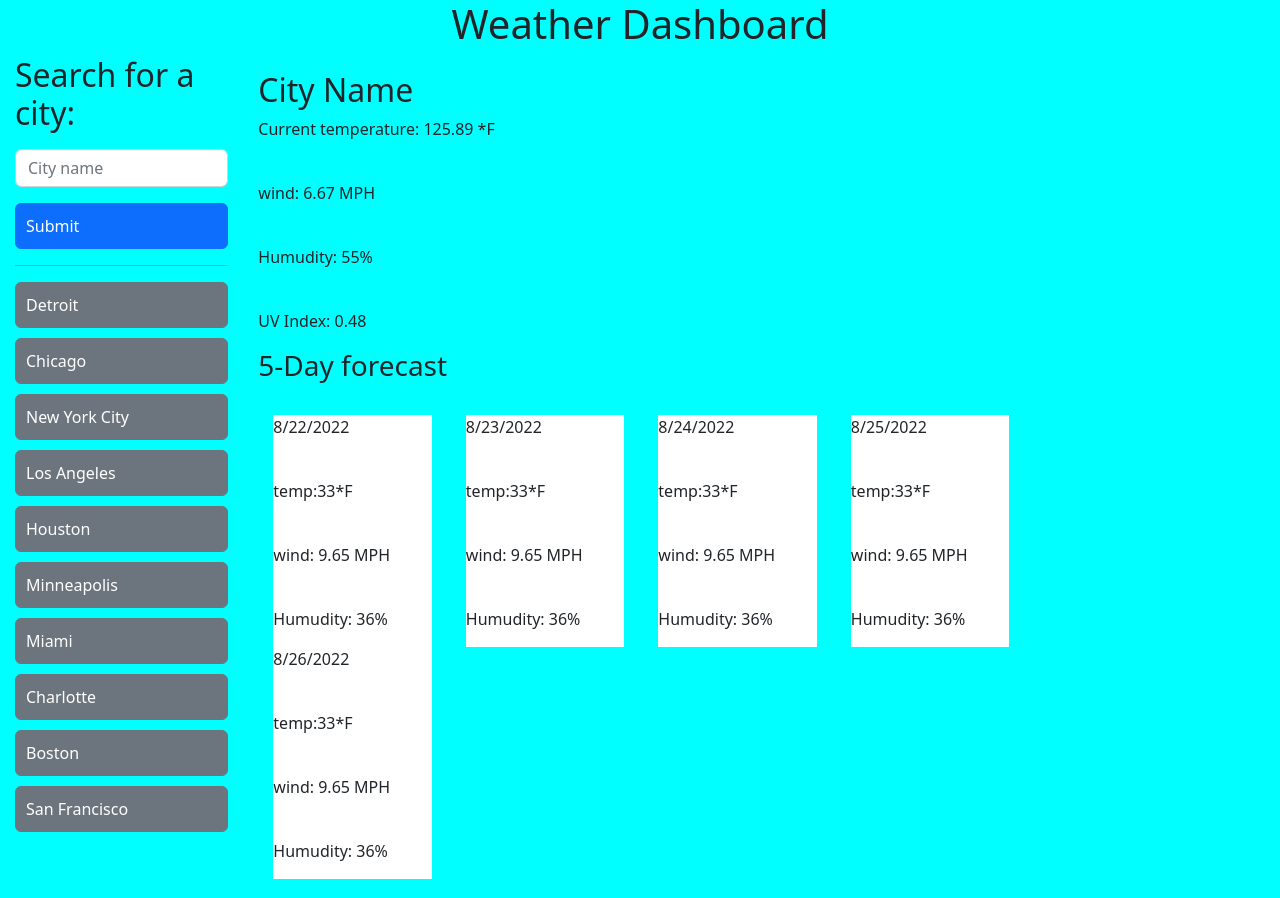
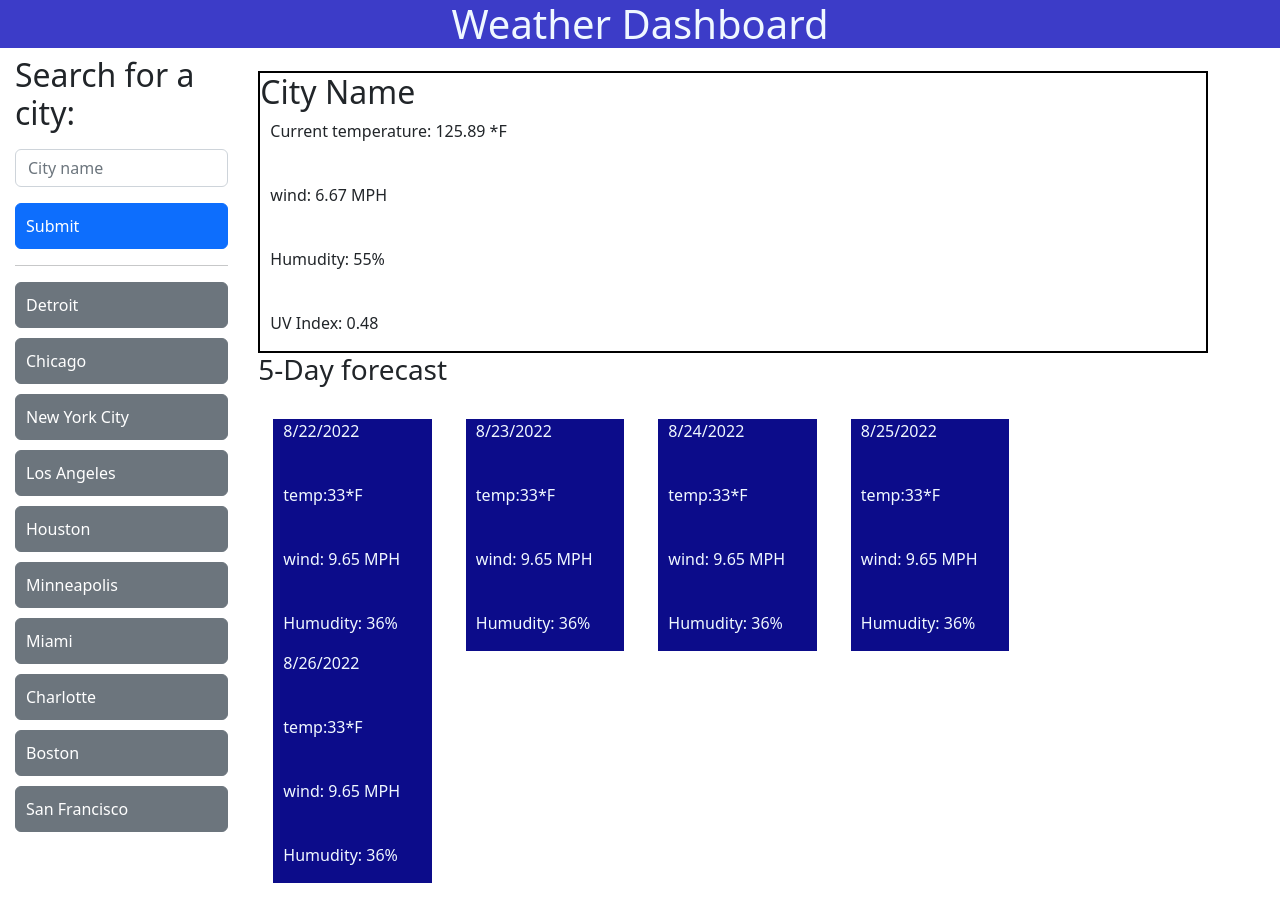
Before and after one commit to isain1/weather-app, a plain HTML site: page index.html in a window 1280 px wide. Drawn offline with nearby package versions, Linux system fonts and the light colour scheme.

Commit message:
minor changes to styling

```diff
--- a/assets/style.css
+++ b/assets/style.css
@@ -1,10 +1,12 @@
-body {
+/*body {
     background-color: aqua;
-}
+}*/
 
 header {
     display: block;
     text-align: center;
+    background-color: rgb(60, 60, 200);
+    color: aliceblue;
 }
 
 .btn {
@@ -39,12 +41,17 @@ header {
     flex-direction: row;
 }
 
-.today {
+#today {
     border-color: black;
     border-style: solid;
     border-width: 2px;
 }
 
 .cards {
-    background-color: white;
+    background-color: rgb(12, 12, 138);
+    color: aliceblue;
 }
+
+p {
+    margin-left: 10px;
+}
```
